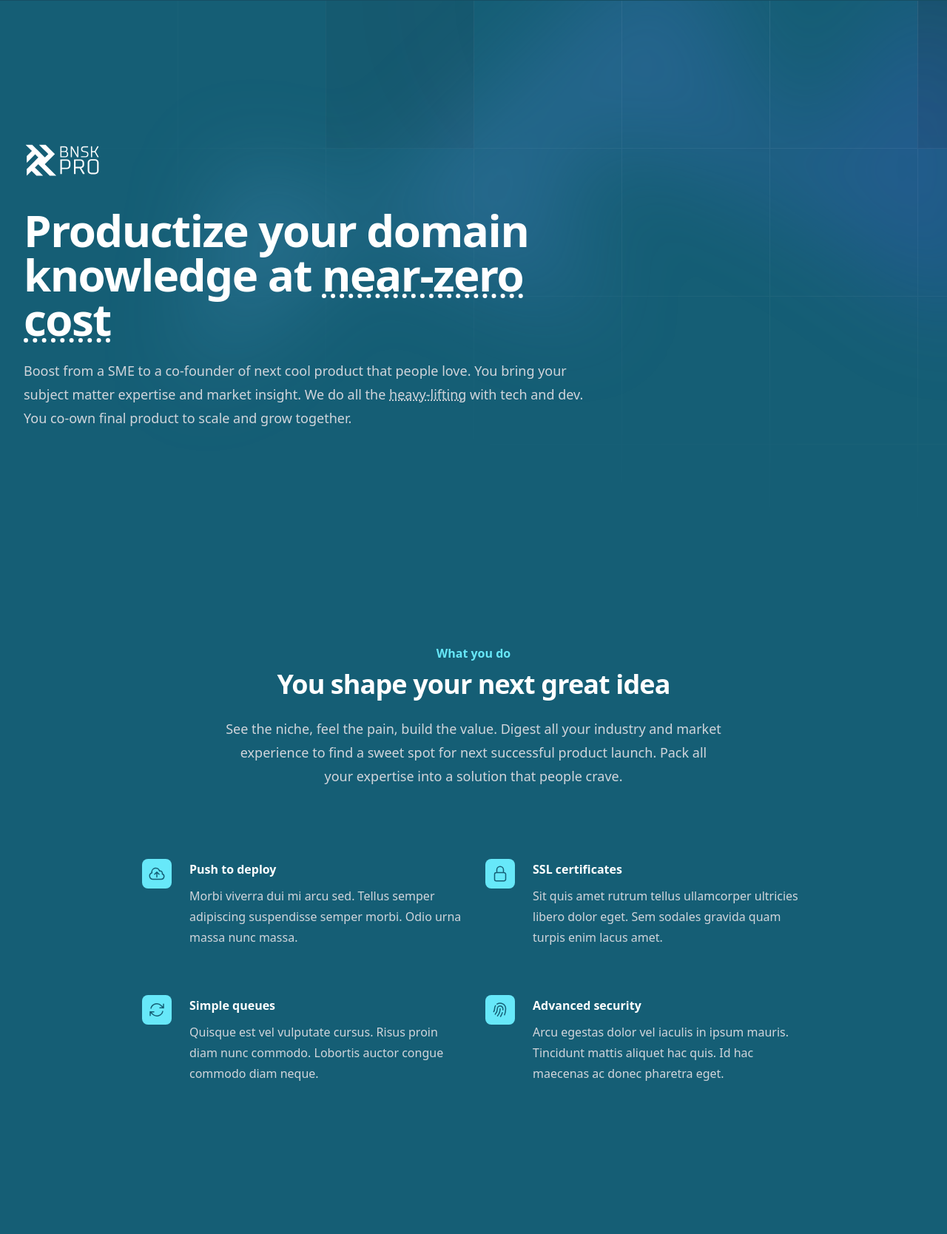
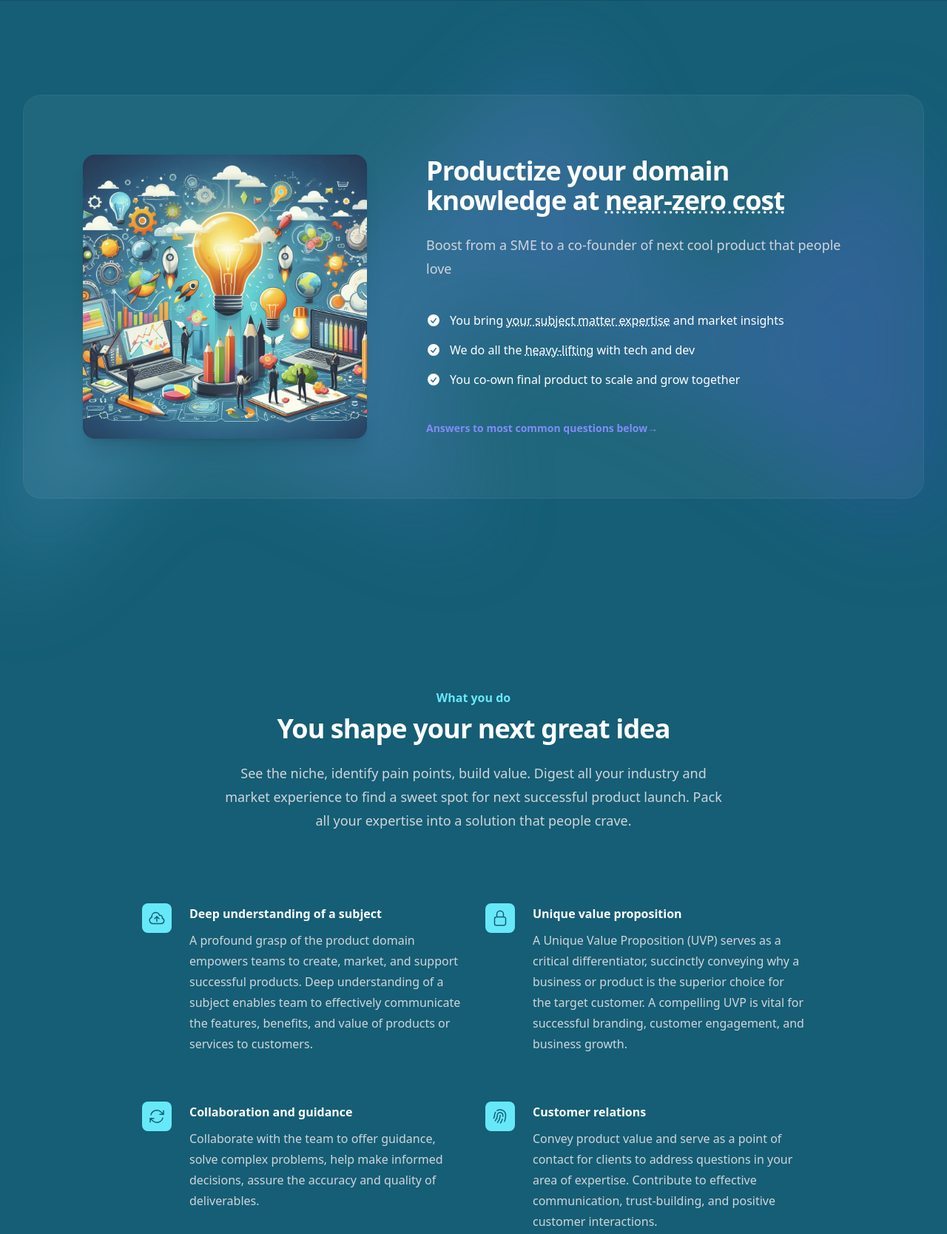
Before and after one commit to bnskpro/landing-page, a plain HTML site: page index.html in a window 1280 px wide. Shown: the part 79-1747 px from the top of the page at 74% size. Drawn offline with Linux system fonts and the light colour scheme.

Commit message:
Add more texts

```diff
--- a/index.html
+++ b/index.html
@@ -18,7 +18,7 @@
             <nav class="mx-auto flex max-w-7xl items-center justify-between p-6 lg:px-8" aria-label="Global">
                 <a href="#" class="-m-1.5 p-1.5">
                     <span class="sr-only">BNSK PRO</span>
-                    <img class="h-8 w-auto" src="logo2.png" alt="">
+                    <img class="h-8 w-auto" src="img/logo2.png" alt="">
                 </a>
 
                 <div class="flex lg:gap-x-12 sm:gap-x-6 gap-x-6">
@@ -34,50 +34,74 @@
 
         <main>
             <!-- Hero section -->
-            <div class="relative isolate overflow-hidden">
-                <svg class="absolute inset-0 -z-10 h-full w-full stroke-white/10 [mask-image:radial-gradient(100%_100%_at_top_right,white,transparent)]"
+            <div class="py-24 sm:py-32">
+                <div class="relative isolate">
+                    <div class="mx-auto max-w-7xl sm:px-6 lg:px-8">
+                        <div
+                            class="mx-auto flex max-w-2xl flex-col gap-16 bg-white/5 px-6 py-16 ring-1 ring-white/10 sm:rounded-3xl sm:p-8 lg:mx-0 lg:max-w-none lg:flex-row lg:items-center lg:py-20 xl:gap-x-20 xl:px-20">
+                            <img class="h-96 w-full flex-none rounded-2xl object-cover shadow-xl lg:aspect-square lg:h-auto lg:max-w-sm"
+                                src="img/hero.jpg"
+                                alt="">
+                            <div class="w-full flex-auto">
+                                <h2 class="text-3xl font-bold tracking-tight text-white sm:text-4xl">Productize your
+                                    domain knowledge at <a href="#what-it-costs"
+                                        class="underline decoration-dotted">near-zero
+                                        cost</a></h2>
+                                <p class="mt-6 text-lg leading-8 text-gray-300">Boost from a SME to a co-founder of next
+                                    cool product that people love</p>
+                                <ul role="list"
+                                    class="mt-10 grid grid-cols-1 gap-x-8 gap-y-3 text-base leading-7 text-white">
+                                    <li class="flex gap-x-3">
+                                        <svg class="h-7 w-5 flex-none" viewBox="0 0 20 20" fill="currentColor"
                                             aria-hidden="true">
-                    <defs>
-                        <pattern id="983e3e4c-de6d-4c3f-8d64-b9761d1534cc" width="200" height="200" x="50%" y="-1"
-                            patternUnits="userSpaceOnUse">
-                            <path d="M.5 200V.5H200" fill="none" />
-                        </pattern>
-                    </defs>
-                    <svg x="50%" y="-1" class="overflow-visible fill-gray-800/20">
-                        <path
-                            d="M-200 0h201v201h-201Z M600 0h201v201h-201Z M-400 600h201v201h-201Z M200 800h201v201h-201Z"
-                            stroke-width="0" />
+                                            <path fill-rule="evenodd"
+                                                d="M10 18a8 8 0 100-16 8 8 0 000 16zm3.857-9.809a.75.75 0 00-1.214-.882l-3.483 4.79-1.88-1.88a.75.75 0 10-1.06 1.061l2.5 2.5a.75.75 0 001.137-.089l4-5.5z"
+                                                clip-rule="evenodd" />
                                         </svg>
-                    <rect width="100%" height="100%" stroke-width="0"
-                        fill="url(#983e3e4c-de6d-4c3f-8d64-b9761d1534cc)" />
+                                        <p>You bring <a href="#what-you-do" class="underline decoration-dotted">your subject matter expertise</a> and market insights</p>
+                                    </li>
+                                    <li class="flex gap-x-3">
+                                        <svg class="h-7 w-5 flex-none" viewBox="0 0 20 20" fill="currentColor"
+                                            aria-hidden="true">
+                                            <path fill-rule="evenodd"
+                                                d="M10 18a8 8 0 100-16 8 8 0 000 16zm3.857-9.809a.75.75 0 00-1.214-.882l-3.483 4.79-1.88-1.88a.75.75 0 10-1.06 1.061l2.5 2.5a.75.75 0 001.137-.089l4-5.5z"
+                                                clip-rule="evenodd" />
                                         </svg>
-                <div class="absolute left-[calc(50%-4rem)] top-10 -z-10 transform-gpu blur-3xl sm:left-[calc(50%-18rem)] lg:left-48 lg:top-[calc(50%-30rem)] xl:left-[calc(50%-24rem)]"
+                                        <p>We do all the <a href="#what-we-do" class="underline decoration-dotted">heavy-lifting</a> with tech and dev</p>
+                                    </li>
+                                    <li class="flex gap-x-3">
+                                        <svg class="h-7 w-5 flex-none" viewBox="0 0 20 20" fill="currentColor"
                                             aria-hidden="true">
-                    <div class="aspect-[1108/632] w-[69.25rem] bg-gradient-to-r from-[#80caff] to-[#4f46e5] opacity-20"
+                                            <path fill-rule="evenodd"
+                                                d="M10 18a8 8 0 100-16 8 8 0 000 16zm3.857-9.809a.75.75 0 00-1.214-.882l-3.483 4.79-1.88-1.88a.75.75 0 10-1.06 1.061l2.5 2.5a.75.75 0 001.137-.089l4-5.5z"
+                                                clip-rule="evenodd" />
+                                        </svg>
+                                        <p>You co-own final product to scale and grow together</p>
+                                    </li>
+                                </ul>
+                                <div class="mt-10 flex">
+                                    <a href="#" class="text-sm font-semibold leading-6 text-indigo-400">Answers to most common questions below<span aria-hidden="true">&rarr;</span></a>
+                                </div>
+                            </div>
+                        </div>
+                    </div>
+                    <div class="absolute inset-x-0 -top-16 -z-10 flex transform-gpu justify-center overflow-hidden blur-3xl"
+                        aria-hidden="true">
+                        <div class="aspect-[1318/752] w-[82.375rem] flex-none bg-gradient-to-r from-[#80caff] to-[#4f46e5] opacity-25"
                             style="clip-path: polygon(73.6% 51.7%, 91.7% 11.8%, 100% 46.4%, 97.4% 82.2%, 92.5% 84.9%, 75.7% 64%, 55.3% 47.5%, 46.5% 49.4%, 45% 62.9%, 50.3% 87.2%, 21.3% 64.1%, 0.1% 100%, 5.4% 51.1%, 21.4% 63.9%, 58.9% 0.2%, 73.6% 51.7%)">
                         </div>
                     </div>
-                <div class="mx-auto max-w-7xl px-6 pb-24 pt-10 sm:pb-40 lg:flex lg:px-8 lg:pt-40">
-                    <div class="mx-auto max-w-3xl flex-shrink-0 lg:mx-0 lg:max-w-3xl lg:pt-8">
-                        <img class="h-12" src="logo.svg" alt="BNSK PRO">
-
-                        <h1 class="mt-10 text-4xl font-bold tracking-tight text-white sm:text-6xl">Productize your
-                            domain knowledge at <a href="#what-it-costs" class="underline decoration-dotted">near-zero
-                                cost</a></h1>
-                        <p class="mt-6 text-lg leading-8 text-gray-300">Boost from a SME to a co-founder of next cool
-                            product that people love. You bring your subject matter expertise and market insight. We do
-                            all the <a href="#what-we-do" class="underline decoration-dotted">heavy-lifting</a> with
-                            tech and dev. You co-own final product to scale and grow together.</p>
                 </div>
             </div>
-            </div>
+
+
             <div class="py-24 sm:py-32">
                 <div class="mx-auto max-w-7xl px-6 lg:px-8">
                     <div class="mx-auto max-w-2xl lg:text-center">
                         <h2 id="what-you-do" class="text-base font-semibold leading-7 text-cyan-300">What you do</h2>
                         <p class="mt-2 text-3xl font-bold tracking-tight text-white sm:text-4xl">You
                             shape your next great idea</p>
-                        <p class="mt-6 text-lg leading-8 text-gray-300">See the niche, feel the pain, build the value.
+                        <p class="mt-6 text-lg leading-8 text-gray-300">See the niche, identify pain points, build value.
                             Digest all your industry and market experience to find a sweet spot for next successful
                             product launch. Pack all your expertise into a solution that people crave.</p>
                     </div>
@@ -93,10 +117,9 @@
                                                 d="M12 16.5V9.75m0 0l3 3m-3-3l-3 3M6.75 19.5a4.5 4.5 0 01-1.41-8.775 5.25 5.25 0 0110.233-2.33 3 3 0 013.758 3.848A3.752 3.752 0 0118 19.5H6.75z" />
                                         </svg>
                                     </div>
-                                    Push to deploy
+                                    Deep understanding of a subject
                                 </dt>
-                                <dd class="mt-2 text-base leading-7 text-gray-300">Morbi viverra dui mi arcu sed. Tellus
-                                    semper adipiscing suspendisse semper morbi. Odio urna massa nunc massa.</dd>
+                                <dd class="mt-2 text-base leading-7 text-gray-300">A profound grasp of the product domain empowers teams to create, market, and support successful products. Deep understanding of a subject enables team to effectively communicate the features, benefits, and value of products or services to customers.</dd>
                             </div>
                             <div class="relative pl-16">
                                 <dt class="text-base font-semibold leading-7 text-white">
@@ -108,11 +131,9 @@
                                                 d="M16.5 10.5V6.75a4.5 4.5 0 10-9 0v3.75m-.75 11.25h10.5a2.25 2.25 0 002.25-2.25v-6.75a2.25 2.25 0 00-2.25-2.25H6.75a2.25 2.25 0 00-2.25 2.25v6.75a2.25 2.25 0 002.25 2.25z" />
                                         </svg>
                                     </div>
-                                    SSL certificates
+                                    Unique value proposition
                                 </dt>
-                                <dd class="mt-2 text-base leading-7 text-gray-300">Sit quis amet rutrum tellus
-                                    ullamcorper ultricies libero dolor eget. Sem sodales gravida quam turpis enim lacus
-                                    amet.</dd>
+                                <dd class="mt-2 text-base leading-7 text-gray-300">A Unique Value Proposition (UVP) serves as a critical differentiator, succinctly conveying why a business or product is the superior choice for the target customer. A compelling UVP is vital for successful branding, customer engagement, and business growth.</dd>
                             </div>
                             <div class="relative pl-16">
                                 <dt class="text-base font-semibold leading-7 text-white">
@@ -124,10 +145,9 @@
                                                 d="M16.023 9.348h4.992v-.001M2.985 19.644v-4.992m0 0h4.992m-4.993 0l3.181 3.183a8.25 8.25 0 0013.803-3.7M4.031 9.865a8.25 8.25 0 0113.803-3.7l3.181 3.182m0-4.991v4.99" />
                                         </svg>
                                     </div>
-                                    Simple queues
+                                    Collaboration and guidance
                                 </dt>
-                                <dd class="mt-2 text-base leading-7 text-gray-300">Quisque est vel vulputate cursus.
-                                    Risus proin diam nunc commodo. Lobortis auctor congue commodo diam neque.</dd>
+                                <dd class="mt-2 text-base leading-7 text-gray-300">Collaborate with the team to offer guidance, solve complex problems, help make informed decisions, assure the accuracy and quality of deliverables.</dd>
                             </div>
                             <div class="relative pl-16">
                                 <dt class="text-base font-semibold leading-7 text-white">
@@ -139,11 +159,9 @@
                                                 d="M7.864 4.243A7.5 7.5 0 0119.5 10.5c0 2.92-.556 5.709-1.568 8.268M5.742 6.364A7.465 7.465 0 004.5 10.5a7.464 7.464 0 01-1.15 3.993m1.989 3.559A11.209 11.209 0 008.25 10.5a3.75 3.75 0 117.5 0c0 .527-.021 1.049-.064 1.565M12 10.5a14.94 14.94 0 01-3.6 9.75m6.633-4.596a18.666 18.666 0 01-2.485 5.33" />
                                         </svg>
                                     </div>
-                                    Advanced security
+                                    Customer relations
                                 </dt>
-                                <dd class="mt-2 text-base leading-7 text-gray-300">Arcu egestas dolor vel iaculis in
-                                    ipsum mauris. Tincidunt mattis aliquet hac quis. Id hac maecenas ac donec pharetra
-                                    eget.</dd>
+                                <dd class="mt-2 text-base leading-7 text-gray-300">Convey product value and serve as a point of contact for clients to address questions in your area of expertise. Contribute to effective communication, trust-building, and positive customer interactions.</dd>
                             </div>
                         </dl>
                     </div>
@@ -171,10 +189,9 @@
                                                 d="M12 16.5V9.75m0 0l3 3m-3-3l-3 3M6.75 19.5a4.5 4.5 0 01-1.41-8.775 5.25 5.25 0 0110.233-2.33 3 3 0 013.758 3.848A3.752 3.752 0 0118 19.5H6.75z" />
                                         </svg>
                                     </div>
-                                    Push to deploy
+                                    Domain analysis and modelling
                                 </dt>
-                                <dd class="mt-2 text-base leading-7 text-gray-300">Morbi viverra dui mi arcu sed. Tellus
-                                    semper adipiscing suspendisse semper morbi. Odio urna massa nunc massa.</dd>
+                                <dd class="mt-2 text-base leading-7 text-gray-300">Exploring the subject based on information and answers from you to build the suitable domain model that serves the product goal. Establishing appropriate environement for knowledge management to make requirements communication clear and smooth.</dd>
                             </div>
                             <div class="relative pl-16">
                                 <dt class="text-base font-semibold leading-7 text-white">
@@ -186,11 +203,9 @@
                                                 d="M16.5 10.5V6.75a4.5 4.5 0 10-9 0v3.75m-.75 11.25h10.5a2.25 2.25 0 002.25-2.25v-6.75a2.25 2.25 0 00-2.25-2.25H6.75a2.25 2.25 0 00-2.25 2.25v6.75a2.25 2.25 0 002.25 2.25z" />
                                         </svg>
                                     </div>
-                                    SSL certificates
+                                    Project management
                                 </dt>
-                                <dd class="mt-2 text-base leading-7 text-gray-300">Sit quis amet rutrum tellus
-                                    ullamcorper ultricies libero dolor eget. Sem sodales gravida quam turpis enim lacus
-                                    amet.</dd>
+                                <dd class="mt-2 text-base leading-7 text-gray-300">Lean processes and practices to reach product goals with minimal effort and time</dd>
                             </div>
                             <div class="relative pl-16">
                                 <dt class="text-base font-semibold leading-7 text-white">
@@ -202,10 +217,9 @@
                                                 d="M16.023 9.348h4.992v-.001M2.985 19.644v-4.992m0 0h4.992m-4.993 0l3.181 3.183a8.25 8.25 0 0013.803-3.7M4.031 9.865a8.25 8.25 0 0113.803-3.7l3.181 3.182m0-4.991v4.99" />
                                         </svg>
                                     </div>
-                                    Simple queues
+                                    Product management
                                 </dt>
-                                <dd class="mt-2 text-base leading-7 text-gray-300">Quisque est vel vulputate cursus.
-                                    Risus proin diam nunc commodo. Lobortis auctor congue commodo diam neque.</dd>
+                                <dd class="mt-2 text-base leading-7 text-gray-300">Pragmatic and rational approaches to deliver value in sustainable manner with best possible benefit-cost ratio</dd>
                             </div>
                             <div class="relative pl-16">
                                 <dt class="text-base font-semibold leading-7 text-white">
@@ -217,11 +231,9 @@
                                                 d="M7.864 4.243A7.5 7.5 0 0119.5 10.5c0 2.92-.556 5.709-1.568 8.268M5.742 6.364A7.465 7.465 0 004.5 10.5a7.464 7.464 0 01-1.15 3.993m1.989 3.559A11.209 11.209 0 008.25 10.5a3.75 3.75 0 117.5 0c0 .527-.021 1.049-.064 1.565M12 10.5a14.94 14.94 0 01-3.6 9.75m6.633-4.596a18.666 18.666 0 01-2.485 5.33" />
                                         </svg>
                                     </div>
-                                    Advanced security
+                                    Full-cycle development
                                 </dt>
-                                <dd class="mt-2 text-base leading-7 text-gray-300">Arcu egestas dolor vel iaculis in
-                                    ipsum mauris. Tincidunt mattis aliquet hac quis. Id hac maecenas ac donec pharetra
-                                    eget.</dd>
+                                <dd class="mt-2 text-base leading-7 text-gray-300">All stages and aspects of modern software developemnt covered: design, develop, test, deploy, operate, support. </dd>
                             </div>
                         </dl>
                     </div>
@@ -291,15 +303,18 @@
                         <div class="grid grid-cols-1 gap-x-8 gap-y-10 lg:grid-cols-3">
                             <div>
                                 <h2 id="contact" class="text-3xl font-bold tracking-tight text-white">Get in touch</h2>
-                        <p class="mt-4 leading-7 text-gray-300">Your email is used only for direct 1:1 conversations, never for mass mailing or any other intrusive actions. Our mailbox is encrypted and private.</p>
+                                <p class="mt-4 leading-7 text-gray-300">Your email is used only for direct 1:1
+                                    conversations, never for mass mailing or any other intrusive actions. Our mailbox is
+                                    encrypted and private.</p>
                             </div>
                             <div class="grid grid-cols-1 gap-6 sm:grid-cols-2 lg:col-span-2 lg:gap-8">
                                 <div class="rounded-2xl bg-cyan-900 p-10">
-                          <h3 class="text-base font-semibold leading-7 text-white">Submit your idea</h3>
+                                    <h3 class="text-base font-semibold leading-7 text-white">Share your idea</h3>
                                     <dl class="mt-3 space-y-1 text-sm leading-6">
                                         <div>
                                             <dt class="sr-only">Email</dt>
-                              <dd><a class="font-semibold text-cyan-300" href="mailto:collaborate@example.com">collab@bnsk.pro</a></dd>
+                                            <dd><a class="font-semibold text-cyan-300"
+                                                    href="mailto:collaborate@example.com">collab@bnsk.pro</a></dd>
                                         </div>
                                     </dl>
                                 </div>
@@ -308,7 +323,8 @@
                                     <dl class="mt-3 space-y-1 text-sm leading-6">
                                         <div>
                                             <dt class="sr-only">Email</dt>
-                              <dd><a class="font-semibold text-cyan-300" href="mailto:press@example.com">qa@bnsk.pro</a></dd>
+                                            <dd><a class="font-semibold text-cyan-300"
+                                                    href="mailto:press@example.com">qa@bnsk.pro</a></dd>
                                         </div>
                                     </dl>
                                 </div>
```
Also changed, not shown: img/hero.jpg (added), img/logo.svg (renamed from logo.svg), img/logo2.png (renamed from logo2.png), output.css. Lines whose indentation alone changed are shown as unchanged.
